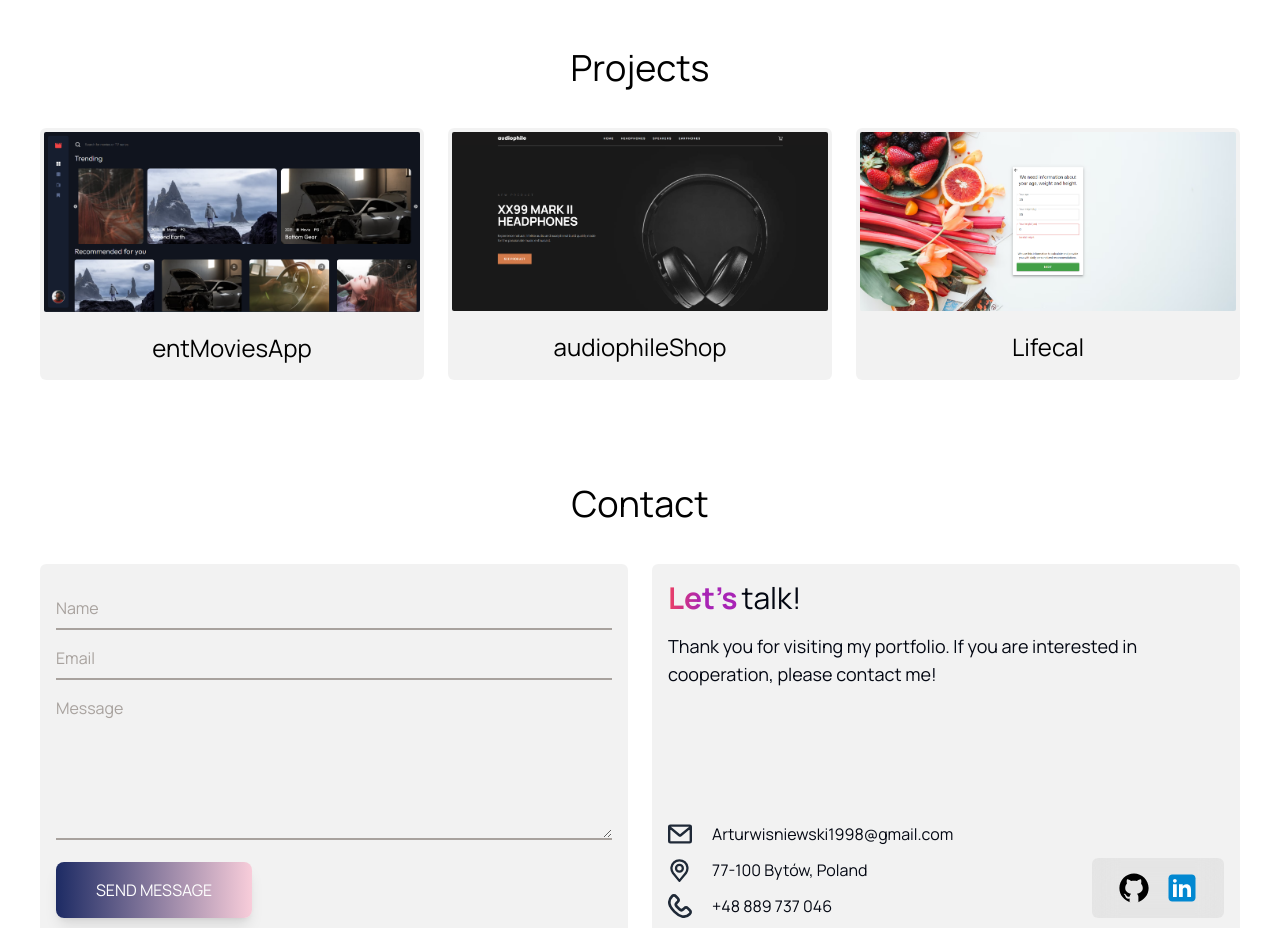
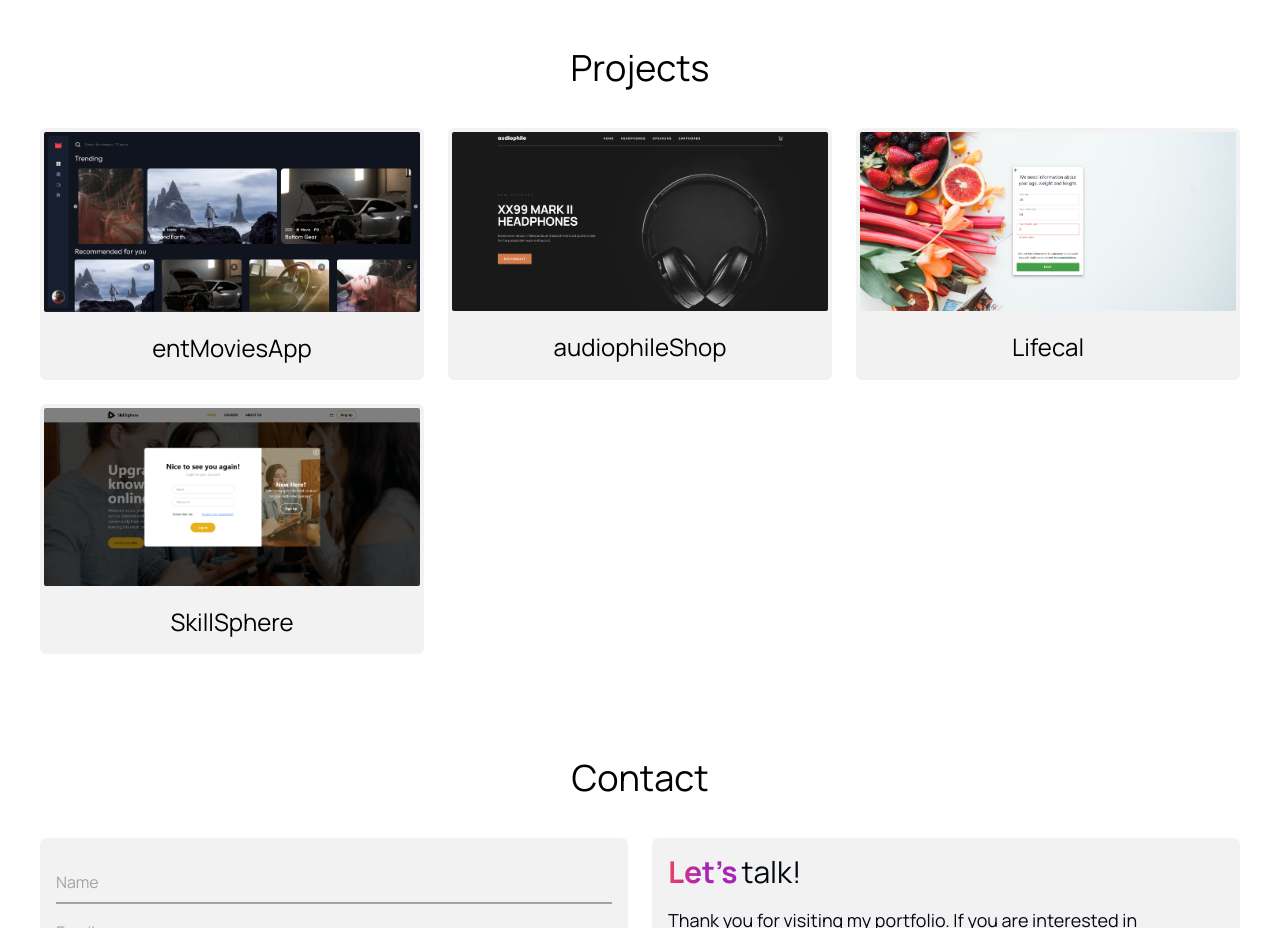
Before and after one commit to ArturDBW/Portfolio, a React (Vite) app: page / in a window 1280 px wide. Shown: the part 1380-2308 px from the top of the page. Built offline with nearby package versions, Linux system fonts and the light colour scheme; what tailwindcss-gradients would draw is missing.

Commit message:
add data to data.json

```diff
--- a/src/components/Projects.tsx
+++ b/src/components/Projects.tsx
@@ -5,7 +5,7 @@ export const Projects = () => {
   return (
     <section className="border-stone-700 px-10 py-8 dark:bg-[#14071A] dark:text-white max-sm:px-5">
       <h2 className="my-10 text-center text-4xl">Projects</h2>
-      <div className="mx-auto flex max-w-7xl gap-x-6 max-md:flex-col max-md:gap-y-10 max-sm:gap-y-5">
+      <div className="mx-auto grid max-w-7xl grid-cols-3 gap-6 max-lg:grid-cols-2 max-md:flex-col max-md:gap-y-10 max-sm:grid-cols-1 max-sm:gap-y-5">
         {data.map((item) => (
           <SingleProject item={item} key={item.id} />
         ))}
--- a/src/components/SingleProject.tsx
+++ b/src/components/SingleProject.tsx
@@ -72,7 +72,7 @@ export const SingleProject = ({ item }: SingleProductProps) => {
         onClick={() => setIsOpenModal(true)}
         onMouseEnter={handleMouseEnter}
         onMouseLeave={handleMouseLeave}
-        className="relative w-1/3 cursor-pointer rounded-md bg-black bg-opacity-5 dark:bg-white dark:bg-opacity-10 max-md:w-full"
+        className="relative cursor-pointer rounded-md bg-black bg-opacity-5 dark:bg-white dark:bg-opacity-10"
       >
         <img
           src={item.image}
--- a/src/data.json
+++ b/src/data.json
@@ -148,5 +148,59 @@
         "image": "/assets/lifecalApp3.png"
       }
     ]
+  },
+  {
+    "id": 4,
+    "title": "SkillSphere",
+    "description": "My first fullstack web application with authentication and authorization system. Online learning platform that allows to search and purchase courses, as well as create your own. Additionally, the website boasts an extensive review system, enabling users to provide valuable feedback on courses. The application is not complete yet.",
+    "features": [
+      {
+        "feature": "Authentication (login/signup) and authorization"
+      },
+      {
+        "feature": "Possibility to buy the course"
+      },
+      {
+        "feature": "Reviews system (create, edit, delete) to each course"
+      },
+      {
+        "feature": "Adding your own course"
+      },
+      {
+        "feature": "Changing user data"
+      }
+    ],
+    "technologies": [
+      {
+        "technology": "JavaScript"
+      },
+      { "technology": "NodeJs + Express" },
+      { "technology": "MongoDB" },
+
+      { "technology": "TypeScript" },
+      {
+        "technology": "React"
+      },
+      {
+        "technology": "Tailwind"
+      },
+      {
+        "technology": "React Router"
+      }
+    ],
+    "repoLink": "https://github.com/ArturDBW/SkillSphereApp",
+    "websiteLink": "https://skill-sphere-app-frontend.vercel.app",
+    "image": "/assets/skillSphere.png",
+    "gallery": [
+      {
+        "image": "/assets/skillSphere.png"
+      },
+      {
+        "image": "/assets/skillSphere2.png"
+      },
+      {
+        "image": "/assets/skillSphere3.png"
+      }
+    ]
   }
 ]
```
